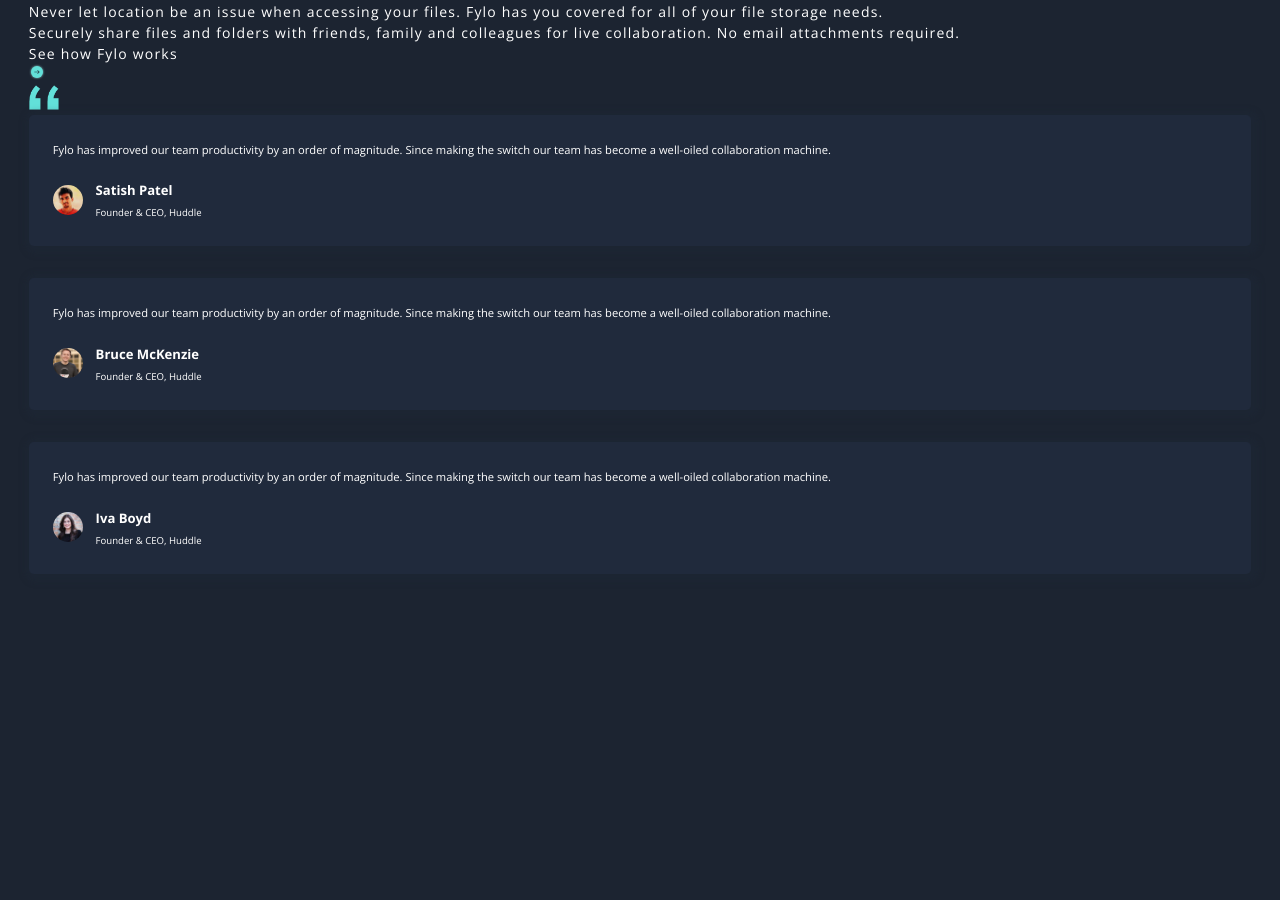
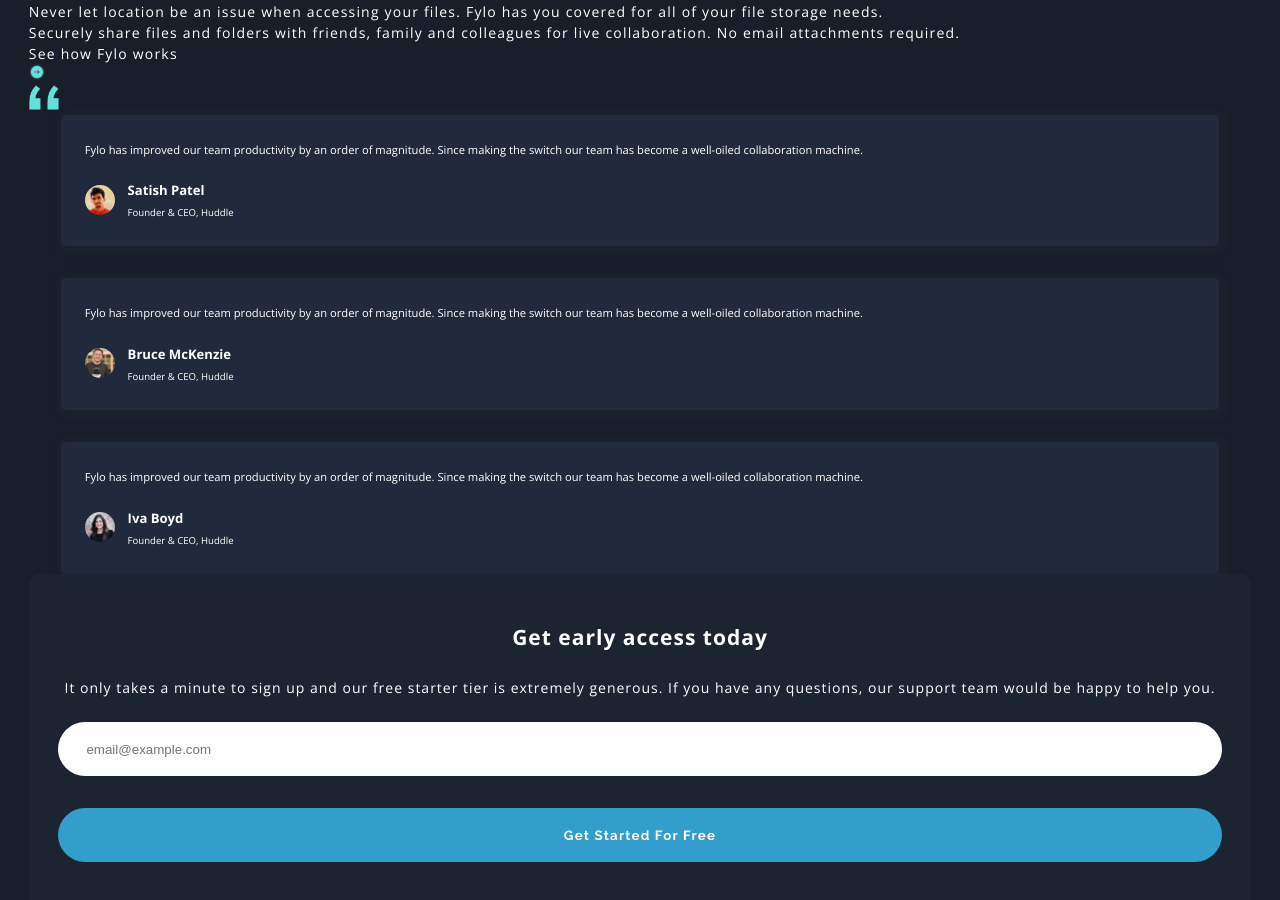
Before and after one commit to evija-berzina/frontendmentor-fylo-landing-page, a React (Vite) app: page / in a window 1280 px wide. Shown: the part 2550-3450 px from the top of the page. Before the commit the page ends 3153 px from the top, so only its background shows below. Built offline with nearby package versions, Linux system fonts and the light colour scheme.

Commit message:
Create call to action section

```diff
--- /dev/null
+++ b/src/components/CTASection.css
@@ -0,0 +1,39 @@
+.call-to-action {
+  display: flex;
+  flex-direction: column;
+  justify-content: center;
+  align-items: center;
+  gap: 1.5rem;
+  text-align: center;
+  background-color: hsl(var(--navy-850));
+  padding-inline: 1.8rem;
+  padding-block: 3rem;
+  border-radius: 10px;
+  letter-spacing: 1px;
+}
+
+.cta-form {
+  display: flex;
+  flex-direction: column;
+  gap: 2rem;
+  width: 100%;
+}
+
+.cta-input {
+  padding-block: 1.2rem;
+  padding-inline: 1.8rem;
+  border-radius: 1.8rem;
+  border: none;
+}
+
+.cta-button {
+  padding-block: 1.2rem;
+  background-color: hsl(var(--cyan-500));
+  color: hsl(var(--white));
+  font-family: var(--ff-raleway);
+  font-weight: var(--fw-700);
+  border: none;
+  border-radius: 1.8rem;
+  letter-spacing: 1.2px;
+  cursor: pointer;
+}
--- /dev/null
+++ b/src/components/CTASection.jsx
@@ -0,0 +1,25 @@
+import './CTASection.css';
+
+export function CTASection() {
+  // call to action
+  return (
+    <>
+      <section className="call-to-action">
+        <h2>
+          Get early access today
+        </h2>
+        <p>
+          It only takes a minute to sign up and our free starter tier is extremely generous. If you have any questions, our support team would be happy to help you.
+        </p>
+        <form className='cta-form' action="submit">
+          <input
+            className='cta-input'
+            type="email" placeholder="email@example.com"
+            required
+          />
+          <button className='cta-button'>Get Started For Free</button>
+        </form>
+      </section>
+    </>
+  );
+}
--- a/src/components/ReviewsSection.css
+++ b/src/components/ReviewsSection.css
@@ -2,6 +2,7 @@
   display: flex;
   flex-direction: column;
   gap: 2rem;
+  padding-inline: 2rem;
 }
 
 .review-card {
--- a/src/components/ReviewsSection.jsx
+++ b/src/components/ReviewsSection.jsx
@@ -9,15 +9,15 @@
   return(
     <>
       <img className='quotes-image' src={Quotes} alt="" />
-      <section class="reviews">
-        <article class="review-card">
+      <section className="reviews">
+        <article className="review-card">
           <blockquote className='review'>
             <p>
               Fylo has improved our team productivity by an order of magnitude. Since making the switch our team has become a well-oiled collaboration machine.
             </p>
           </blockquote>
 
-          <div class="author">
+          <div className="author">
             <img className='author-image' src={Profile1} alt="Satish Patel" />
             <div>
               <h3>Satish Patel</h3>
@@ -26,14 +26,14 @@
           </div>
         </article>
 
-        <article class="review-card">
+        <article className="review-card">
           <blockquote className='review'>
             <p>
               Fylo has improved our team productivity by an order of magnitude. Since making the switch our team has become a well-oiled collaboration machine.
             </p>
           </blockquote>
 
-          <div class="author">
+          <div className="author">
             <img className='author-image' src={Profile2} alt="Bruce McKenzie" />
             <div>
               <h3>Bruce McKenzie</h3>
@@ -42,14 +42,14 @@
           </div>
         </article>
 
-        <article class="review-card">
+        <article className="review-card">
           <blockquote className='review'>
             <p>
               Fylo has improved our team productivity by an order of magnitude. Since making the switch our team has become a well-oiled collaboration machine.
             </p>
           </blockquote>
 
-          <div class="author">
+          <div className="author">
             <img className='author-image' src={Profile3} alt="Iva Boyd" />
             <div>
               <h3>Iva Boyd</h3>
--- a/src/index.css
+++ b/src/index.css
@@ -78,7 +78,7 @@
   font-weight: var(--fw-400);
   color: hsl(var(--white));
 
-  background-color: hsl(var(--navy-850));
+  background-color: hsl(var(--navy-900));
   line-height: 1.5;
   letter-spacing: 1.2px;
 
--- a/src/pages/HomePage.jsx
+++ b/src/pages/HomePage.jsx
@@ -3,6 +3,7 @@
 import { Features } from '../components/Features';
 import { ProductOverview } from '../components/ProductOverview';
 import { ReviewsSection } from '../components/ReviewsSection';
+import { CTASection } from '../components/CTASection';
 
 export function HomePage() {
   return (
@@ -13,6 +14,7 @@
         <Features />
         <ProductOverview />
         <ReviewsSection />
+        <CTASection />
       </main>
       {/* <Footer /> */}
     </>
```
